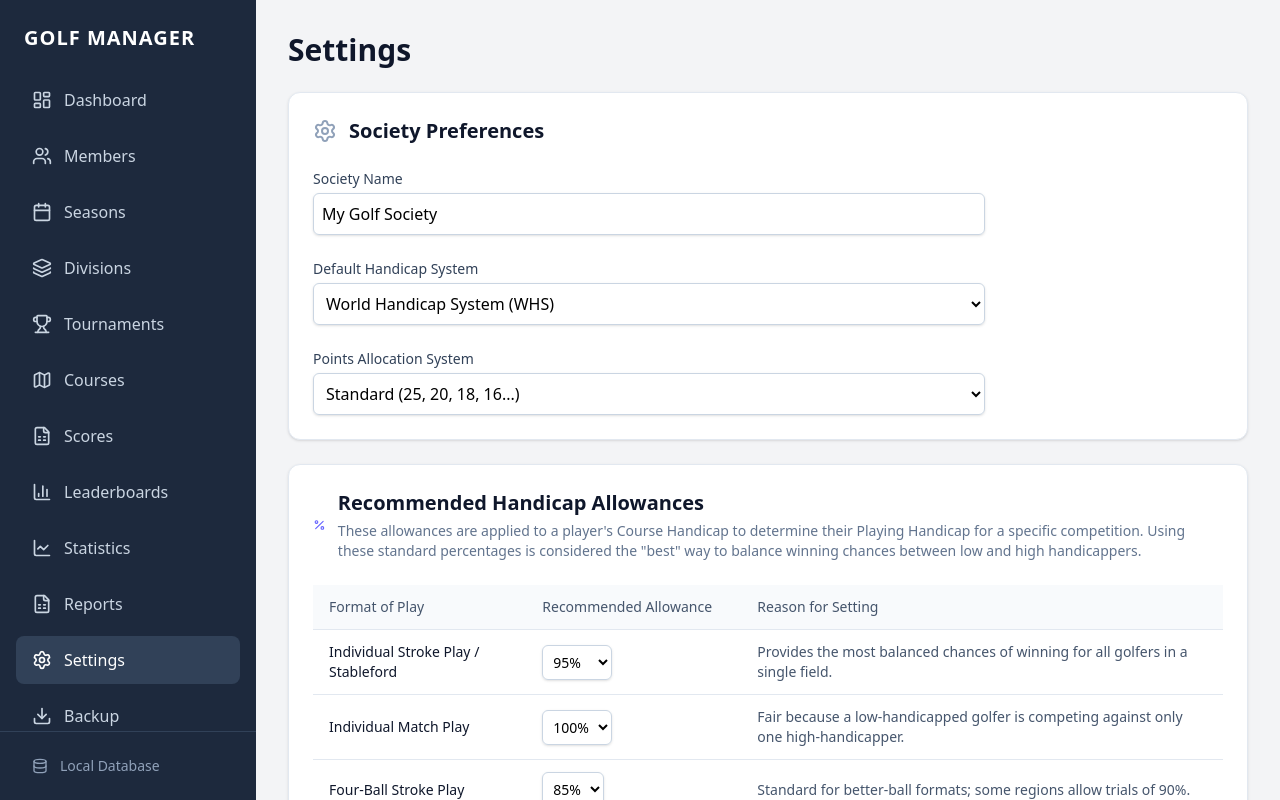
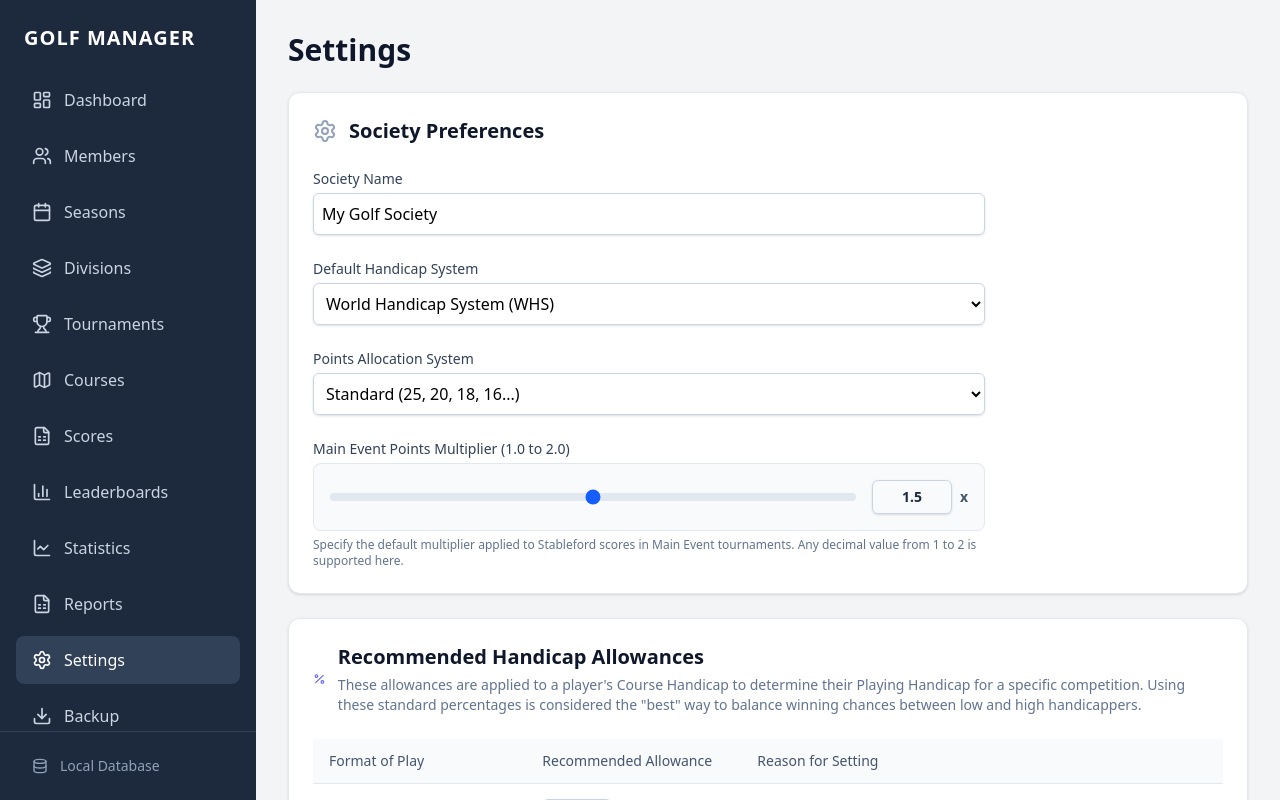
Before and after one commit to garry1963/Fairway-Master, a React (Vite) app: page /settings in a window 1280 px wide. Built offline with nearby package versions, Linux system fonts and the light colour scheme.

Commit message:
Add files via upload

```diff
--- a/src/db.ts
+++ b/src/db.ts
@@ -62,6 +62,7 @@ export interface ScoreCard {
   netScore: number;
   stablefordPoints: number;
   isMainEvent?: boolean;
+  mainEventMultiplier?: number;
 }
 
 export interface Tournament {
--- a/src/pages/Scores.tsx
+++ b/src/pages/Scores.tsx
@@ -12,6 +12,9 @@ export function Scores() {
   const [isSaved, setIsSaved] = useState(false);
   const [showAdvanced, setShowAdvanced] = useState(false);
   const [isMainEvent, setIsMainEvent] = useState(false);
+  const [mainEventMultiplier, setMainEventMultiplier] = useState<number>(() => {
+    return parseFloat(localStorage.getItem('mainEventMultiplier') || '1.5');
+  });
 
   const tournaments = useLiveQuery(() => db.tournaments.toArray());
   const members = useLiveQuery(() => db.members.toArray());
@@ -35,9 +38,11 @@ export function Scores() {
     if (existingScoreCard) {
       setScores(existingScoreCard.holes);
       setIsMainEvent(existingScoreCard.isMainEvent || false);
+      setMainEventMultiplier(existingScoreCard.mainEventMultiplier || parseFloat(localStorage.getItem('mainEventMultiplier') || '1.5'));
     } else {
       setScores(Array.from({ length: 18 }, (_, i) => ({ holeNumber: i + 1, grossScore: 0, putts: 0, fir: false, gir: false, sandSave: false })));
       setIsMainEvent(false);
+      setMainEventMultiplier(parseFloat(localStorage.getItem('mainEventMultiplier') || '1.5'));
     }
   }, [existingScoreCard, selectedTournamentId, selectedMemberId]);
 
@@ -69,7 +74,7 @@ export function Scores() {
     });
 
     if (isMainEvent) {
-      stableford = stableford * 1.5;
+      stableford = Math.round((stableford * mainEventMultiplier) * 100) / 100;
     }
 
     return { gross, net, stableford };
@@ -87,7 +92,8 @@ export function Scores() {
       grossScore: totals.gross,
       netScore: totals.net,
       stablefordPoints: totals.stableford,
-      isMainEvent: isMainEvent
+      isMainEvent: isMainEvent,
+      mainEventMultiplier: mainEventMultiplier
     };
 
     if (existingScoreCard && existingScoreCard.id) {
@@ -188,8 +194,8 @@ export function Scores() {
         </div>
 
         {selectedTournamentId && selectedMemberId && selectedCourse && (
-          <div className="flex items-center gap-3 mb-6 p-4 bg-purple-50 rounded-xl border border-purple-100 shadow-sm transition-all duration-200">
-            <div className="flex items-center h-5">
+          <div className="flex items-start sm:items-center gap-3 mb-6 p-4 bg-purple-50 rounded-xl border border-purple-100 shadow-sm transition-all duration-200">
+            <div className="flex items-center h-5 mt-1 sm:mt-0">
               <input
                 id="main-event"
                 name="main-event"
@@ -202,13 +208,45 @@ export function Scores() {
                 className="h-5 w-5 rounded border-purple-300 text-purple-600 focus:ring-purple-500 cursor-pointer"
               />
             </div>
-            <div className="ml-2 text-sm">
-              <label htmlFor="main-event" className="font-semibold text-purple-950 cursor-pointer select-none">
-                Main Event
-              </label>
-              <p className="text-purple-700 text-xs">
-                Applying a 1.5x multiplier to the total Stableford points calculated for this round.
-              </p>
+            <div className="ml-2 text-sm flex-1 flex flex-col sm:flex-row sm:items-center sm:justify-between gap-4">
+              <div>
+                <label id="main-event-label" htmlFor="main-event" className="font-semibold text-purple-950 cursor-pointer select-none">
+                  Main Event
+                </label>
+                <p className="text-purple-700 text-xs">
+                  Applying a {mainEventMultiplier}x multiplier to the total Stableford points calculated for this round.
+                </p>
+              </div>
+              {isMainEvent && (
+                <div className="flex items-center gap-2 bg-white border border-purple-200 px-3 py-1.5 rounded-lg shadow-sm shrink-0">
+                  <span className="text-xs font-bold text-purple-950">Multiplier:</span>
+                  <input
+                    type="number"
+                    min="1.0"
+                    max="2.0"
+                    step="0.05"
+                    value={mainEventMultiplier}
+                    onChange={(e) => {
+                      const inputVal = e.target.value;
+                      const val = parseFloat(inputVal);
+                      if (!isNaN(val)) {
+                        setMainEventMultiplier(val);
+                      } else {
+                        setMainEventMultiplier(1.5);
+                      }
+                      setIsSaved(false);
+                    }}
+                    onBlur={() => {
+                      let val = mainEventMultiplier;
+                      if (val < 1.0) val = 1.0;
+                      if (val > 2.0) val = 2.0;
+                      setMainEventMultiplier(Math.round(val * 100) / 100);
+                    }}
+                    className="w-16 text-center text-xs font-bold text-purple-900 border border-purple-200 rounded p-1 focus:ring-1 focus:ring-purple-500 focus:border-purple-500 outline-none"
+                  />
+                  <span className="text-xs font-semibold text-purple-500">x</span>
+                </div>
+              )}
             </div>
           </div>
         )}
--- a/src/pages/Settings.tsx
+++ b/src/pages/Settings.tsx
@@ -9,6 +9,7 @@ export function Settings() {
   const [societyName, setSocietyName] = useState(() => localStorage.getItem('societyName') || 'My Golf Society');
   const [handicapSystem, setHandicapSystem] = useState(() => localStorage.getItem('handicapSystem') || 'World Handicap System (WHS)');
   const [pointsSystem, setPointsSystem] = useState(() => localStorage.getItem('pointsSystem') || 'Standard (25, 20, 18, 16...)');
+  const [mainEventMultiplier, setMainEventMultiplier] = useState(() => localStorage.getItem('mainEventMultiplier') || '1.5');
 
   const handleSave = () => {
     localStorage.setItem('golfCourseApiName', apiName);
@@ -17,6 +18,7 @@ export function Settings() {
     localStorage.setItem('societyName', societyName);
     localStorage.setItem('handicapSystem', handicapSystem);
     localStorage.setItem('pointsSystem', pointsSystem);
+    localStorage.setItem('mainEventMultiplier', mainEventMultiplier);
 
     alert('Settings saved successfully!');
   };
@@ -70,6 +72,50 @@ export function Settings() {
               <option value="Stableford points system">Stableford points system</option>
               <option value="Custom">Custom</option>
             </select>
+          </div>
+
+          <div>
+            <label className="block text-sm font-medium text-slate-700 mb-1">
+              Main Event Points Multiplier (1.0 to 2.0)
+            </label>
+            <div className="flex items-center gap-4 bg-slate-50 p-4 rounded-lg border border-slate-200">
+              <input
+                type="range"
+                min="1.0"
+                max="2.0"
+                step="0.05"
+                value={mainEventMultiplier}
+                onChange={(e) => setMainEventMultiplier(e.target.value)}
+                className="w-full h-2 bg-slate-200 rounded-lg appearance-none cursor-pointer accent-blue-600 focus:outline-none"
+              />
+              <div className="flex items-center gap-2 shrink-0">
+                <input
+                  type="number"
+                  min="1.0"
+                  max="2.0"
+                  step="0.01"
+                  value={mainEventMultiplier}
+                  onChange={(e) => setMainEventMultiplier(e.target.value)}
+                  onBlur={() => {
+                    let numeric = parseFloat(mainEventMultiplier);
+                    if (isNaN(numeric)) {
+                      setMainEventMultiplier('1.5');
+                    } else if (numeric < 1) {
+                      setMainEventMultiplier('1.0');
+                    } else if (numeric > 2) {
+                      setMainEventMultiplier('2.0');
+                    } else {
+                      setMainEventMultiplier(String(Math.round(numeric * 100) / 100));
+                    }
+                  }}
+                  className="w-20 text-center font-bold text-slate-800 rounded-md border-slate-300 shadow-sm focus:border-blue-500 focus:ring-blue-500 p-1.5 border text-sm"
+                />
+                <span className="text-sm font-semibold text-slate-600">x</span>
+              </div>
+            </div>
+            <p className="text-slate-500 text-xs mt-1.5">
+              Specify the default multiplier applied to Stableford scores in Main Event tournaments. Any decimal value from 1 to 2 is supported here.
+            </p>
           </div>
         </div>
       </div>
```
